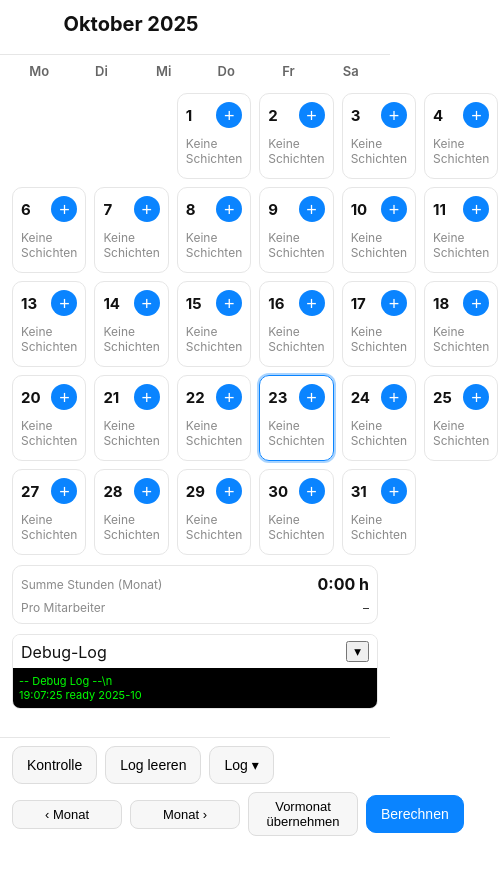
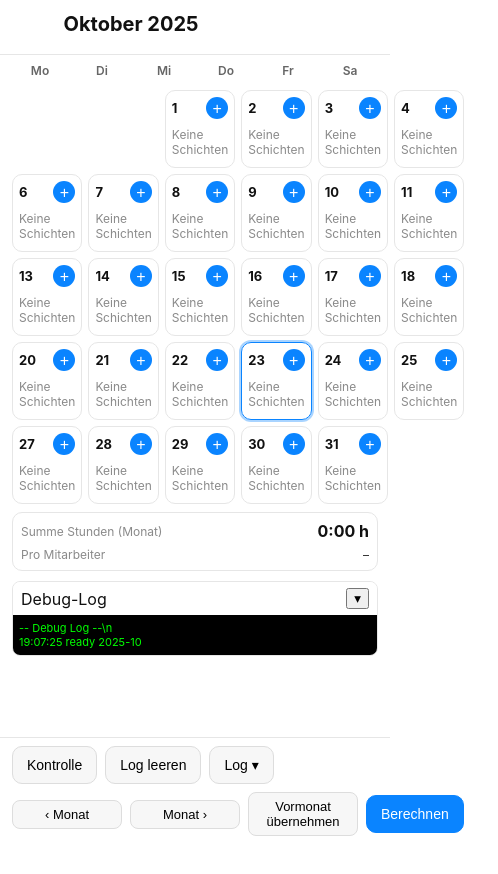
Before and after one commit to 99hhs49z8k-cell/Schichtplan-App, a plain HTML site: page index.html in a window 390 px wide. Shown: the whole page, 498 px wide, since content can reach past the window. Drawn offline with Linux system fonts and the light colour scheme.

Commit message:
Update index.html

```diff
--- a/index.html
+++ b/index.html
@@ -98,6 +98,14 @@
     .avail-week button{border:1px solid #e6e6e6;background:#f7f7f7;border-radius:8px;padding:6px 8px;font-size:12px}
     .avail-detail{display:none;gap:6px;flex-direction:column}
     .toggle{border:1px solid #e6e6e6;background:#f7f7f7;border-radius:8px;padding:6px 8px;font-size:12px;align-self:flex-start}
+    @media (max-width: 430px) {
+  .grid { gap: 6px; }
+  .card { padding: 6px; min-height: 64px; }
+  .daynum { font-size: 13px; }
+  .add-btn { width: 22px; height: 22px; font-size: 16px; line-height: 22px; }
+  .summary { margin: 8px 0; }
+  .wd { font-size: 12px; padding-bottom: 4px; }
+}
   </style>
 </head>
 <body>
```
